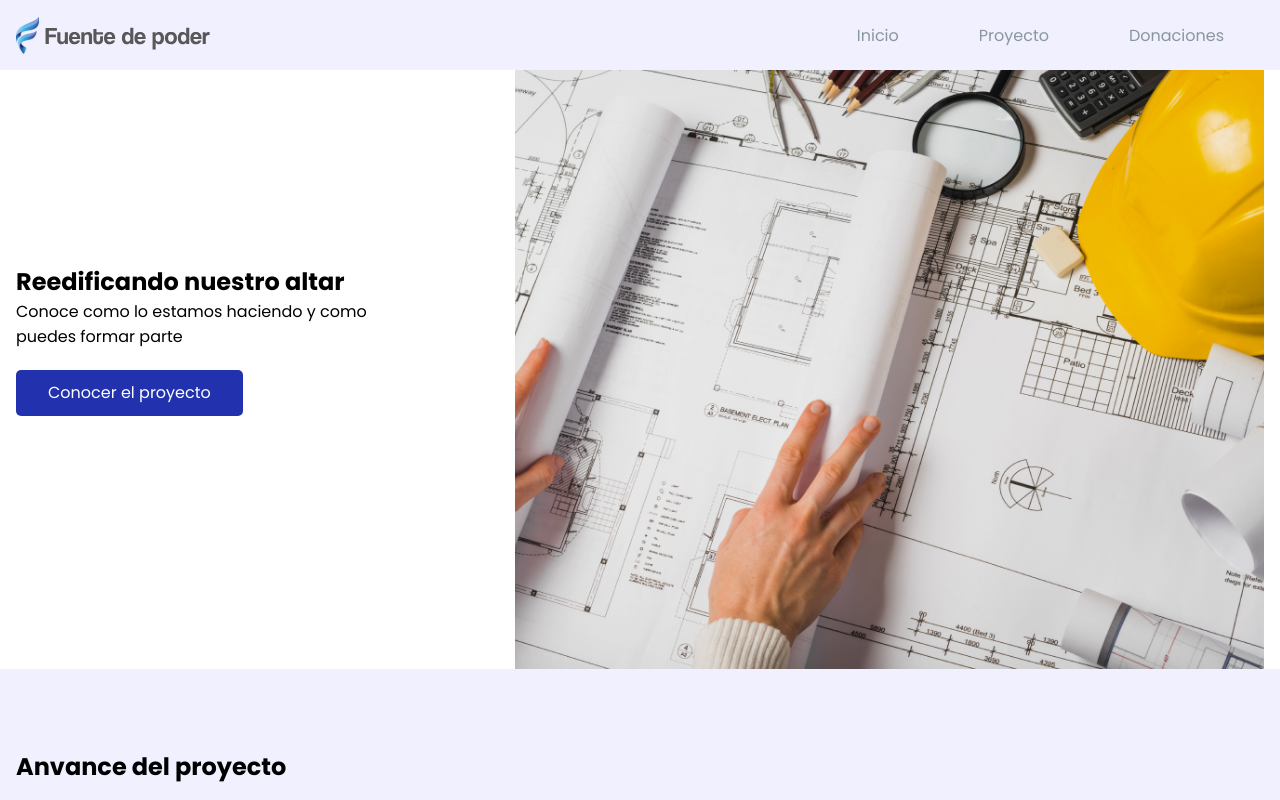
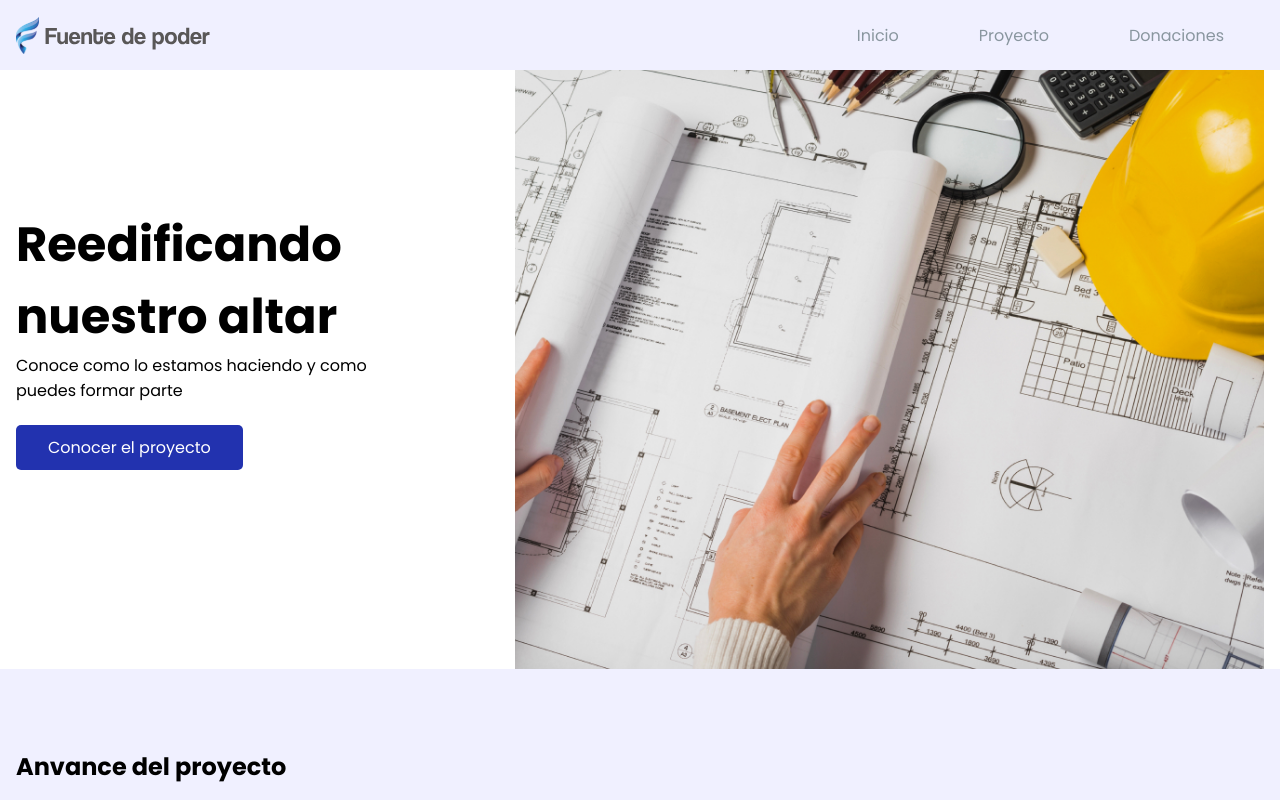
Before and after one commit to pdromoreno7/church-plaza-donaciones, a React (Create React App) app: page / in a window 1280 px wide. Shown: the top 800 px of the page. Built offline with nearby package versions, Linux system fonts and the light colour scheme.

Commit message:
Se arreglo tamaño de titulo en el hero.jsx

```diff
--- a/src/components/Hero.jsx
+++ b/src/components/Hero.jsx
@@ -21,6 +21,9 @@ const HeroStyles = styled.section`
   }
   .hero__info {
     width: 80%;
+    h1 {
+      font-size: var(--biggest-font-size);
+    }
     /* margin-left: 1rem; */
   }
   .hero__image {
@@ -75,6 +78,13 @@ const HeroStyles = styled.section`
       padding: 0;
     }
   }
+  @media screen and (max-width: 764px) {
+    .hero__info {
+      h1 {
+        font-size: 1.5rem;
+      }
+    }
+  }
 `;
 
 export function Hero() {
--- a/src/index.css
+++ b/src/index.css
@@ -25,7 +25,7 @@
   );
   /*===== Font and typography =====*/
   --body-font: "Poppins", sans-serif;
-  --biggest-font-size: 2.5rem;
+  --biggest-font-size: 3rem;
   --h1-font-size: 1.8rem;
   --h2-font-size: 1.25rem;
   --h3-font-size: 1.125rem;
```
